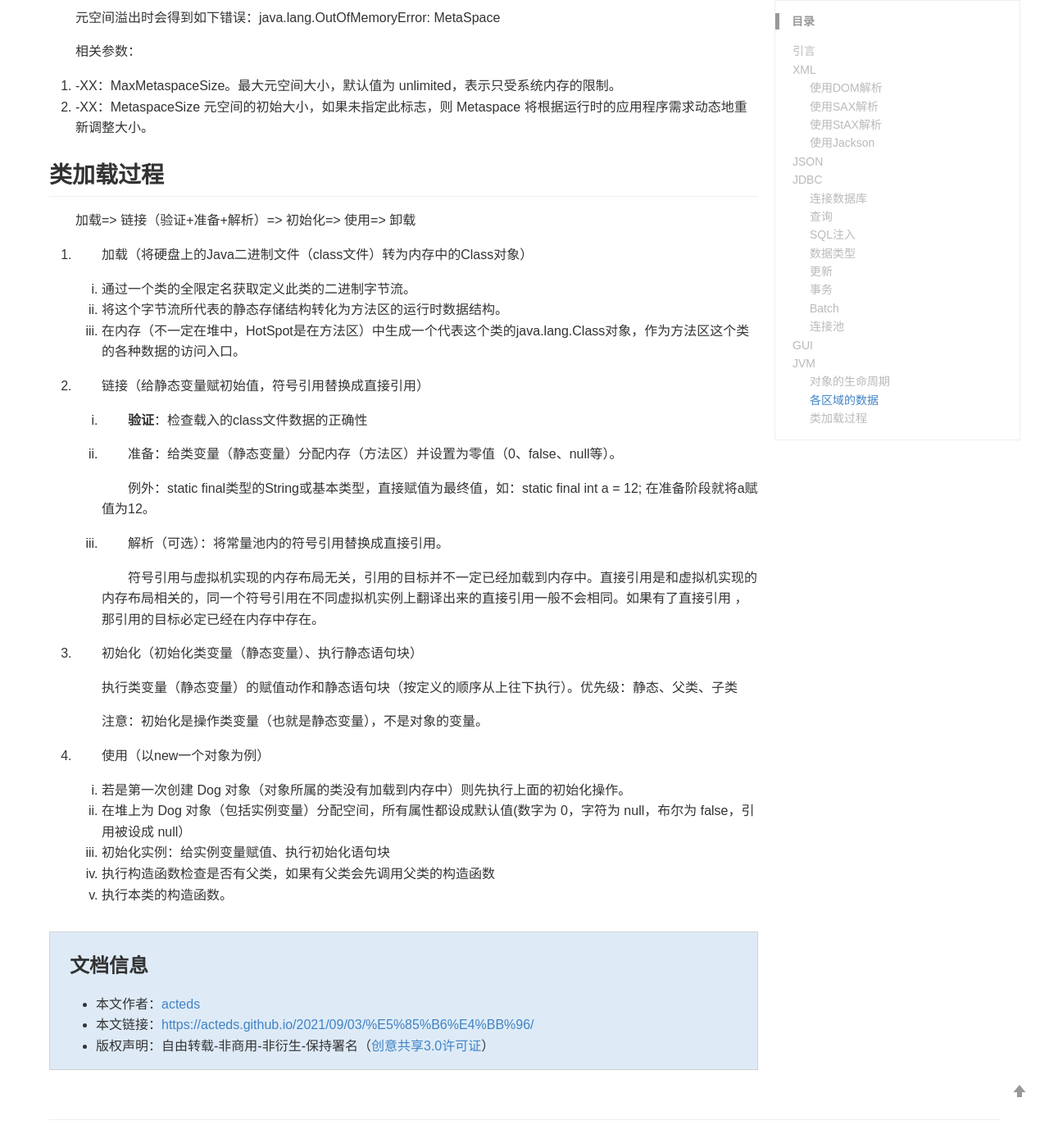
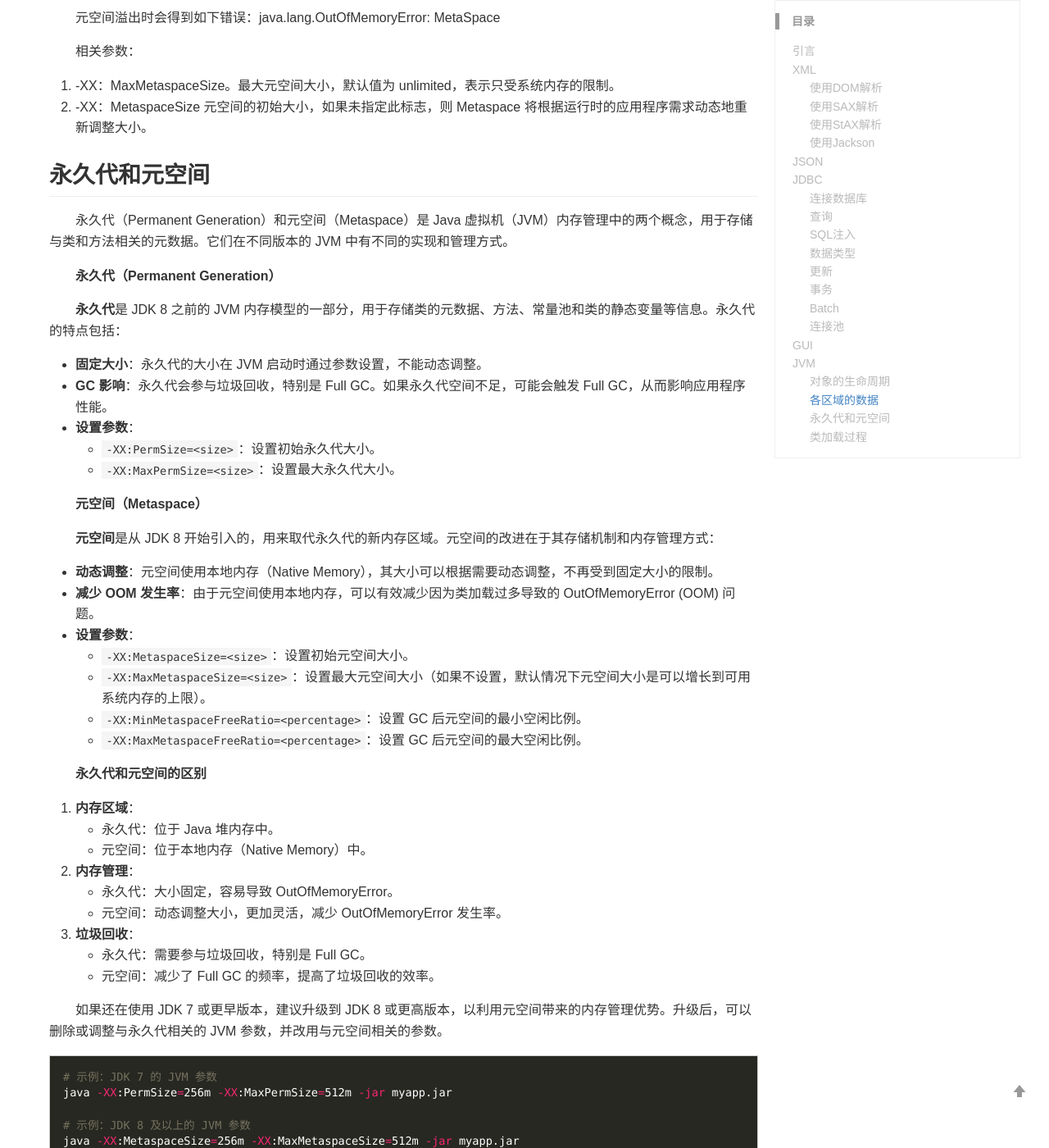
Before and after one commit to acteds/acteds.github.io, a Jekyll site: the page built from _posts/2021-09-03-其他.md, in a window 1280 px wide and 1400 px high, scrolled down 32926 px. Shown: the whole window at 82% size. Built offline with Jekyll 4.4.1, drawn with Linux system fonts in a browser that asks for light colours; some of the changed text lies outside the part shown.

Commit message:
永久代和元空间

````diff
--- a/_posts/2021-09-03-其他.md
+++ b/_posts/2021-09-03-其他.md
@@ -1430,6 +1430,60 @@ MyObject obj = new MyObject();
 
 
 
+## 永久代和元空间
+
+永久代（Permanent Generation）和元空间（Metaspace）是 Java 虚拟机（JVM）内存管理中的两个概念，用于存储与类和方法相关的元数据。它们在不同版本的 JVM 中有不同的实现和管理方式。
+
+**永久代（Permanent Generation）**
+
+**永久代**是 JDK 8 之前的 JVM 内存模型的一部分，用于存储类的元数据、方法、常量池和类的静态变量等信息。永久代的特点包括：
+
+- **固定大小**：永久代的大小在 JVM 启动时通过参数设置，不能动态调整。
+- **GC 影响**：永久代会参与垃圾回收，特别是 Full GC。如果永久代空间不足，可能会触发 Full GC，从而影响应用程序性能。
+- **设置参数**：
+  - `-XX:PermSize=<size>`：设置初始永久代大小。
+  - `-XX:MaxPermSize=<size>`：设置最大永久代大小。
+
+**元空间（Metaspace）**
+
+**元空间**是从 JDK 8 开始引入的，用来取代永久代的新内存区域。元空间的改进在于其存储机制和内存管理方式：
+
+- **动态调整**：元空间使用本地内存（Native Memory），其大小可以根据需要动态调整，不再受到固定大小的限制。
+- **减少 OOM 发生率**：由于元空间使用本地内存，可以有效减少因为类加载过多导致的 OutOfMemoryError (OOM) 问题。
+- **设置参数**：
+  - `-XX:MetaspaceSize=<size>`：设置初始元空间大小。
+  - `-XX:MaxMetaspaceSize=<size>`：设置最大元空间大小（如果不设置，默认情况下元空间大小是可以增长到可用系统内存的上限）。
+  - `-XX:MinMetaspaceFreeRatio=<percentage>`：设置 GC 后元空间的最小空闲比例。
+  - `-XX:MaxMetaspaceFreeRatio=<percentage>`：设置 GC 后元空间的最大空闲比例。
+
+**永久代和元空间的区别**
+
+1. **内存区域**：
+   - 永久代：位于 Java 堆内存中。
+   - 元空间：位于本地内存（Native Memory）中。
+
+2. **内存管理**：
+   - 永久代：大小固定，容易导致 OutOfMemoryError。
+   - 元空间：动态调整大小，更加灵活，减少 OutOfMemoryError 发生率。
+
+3. **垃圾回收**：
+   - 永久代：需要参与垃圾回收，特别是 Full GC。
+   - 元空间：减少了 Full GC 的频率，提高了垃圾回收的效率。
+
+
+
+如果还在使用 JDK 7 或更早版本，建议升级到 JDK 8 或更高版本，以利用元空间带来的内存管理优势。升级后，可以删除或调整与永久代相关的 JVM 参数，并改用与元空间相关的参数。
+
+```bash
+# 示例：JDK 7 的 JVM 参数
+java -XX:PermSize=256m -XX:MaxPermSize=512m -jar myapp.jar
+
+# 示例：JDK 8 及以上的 JVM 参数
+java -XX:MetaspaceSize=256m -XX:MaxMetaspaceSize=512m -jar myapp.jar
+```
+
+通过合理配置和使用元空间，可以更好地管理类元数据的内存，提高应用程序的性能和稳定性。
+
 ## 类加载过程
 
 加载=> 链接（验证+准备+解析）=> 初始化=> 使用=> 卸载
````
